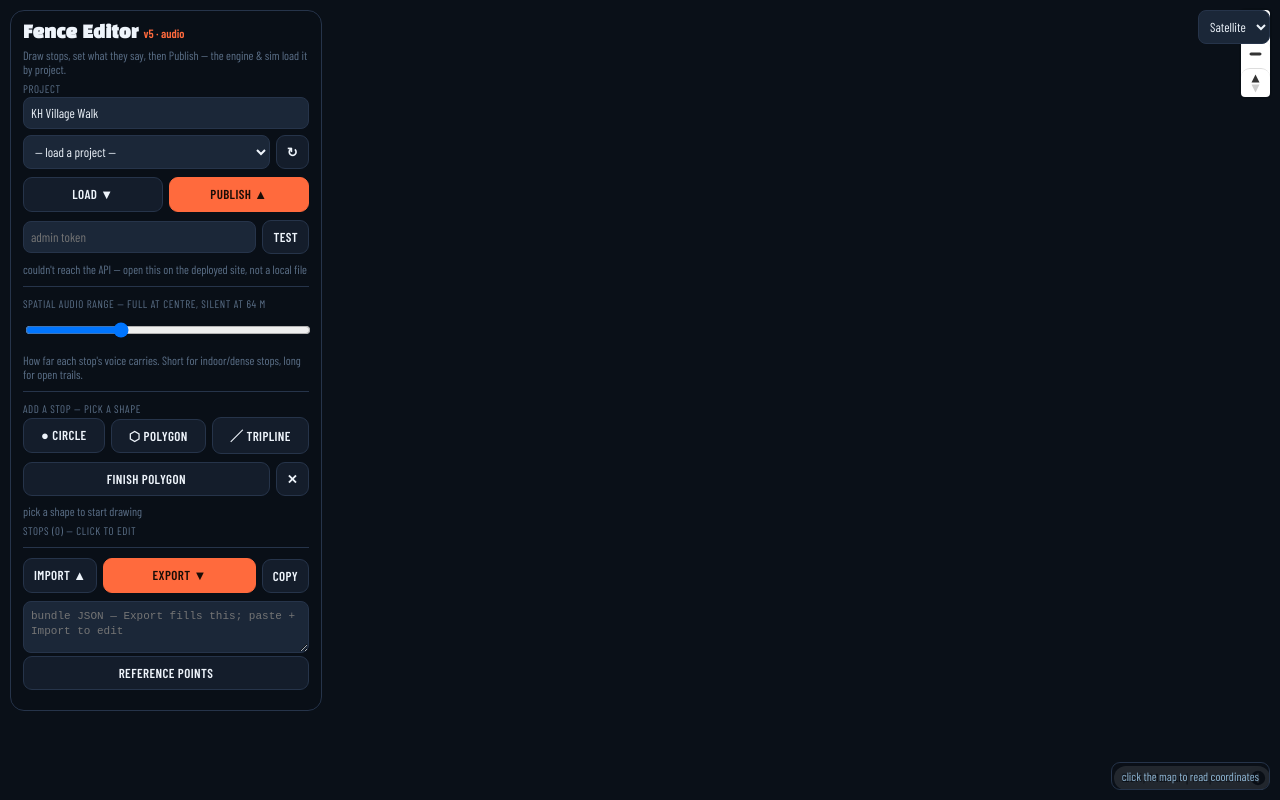
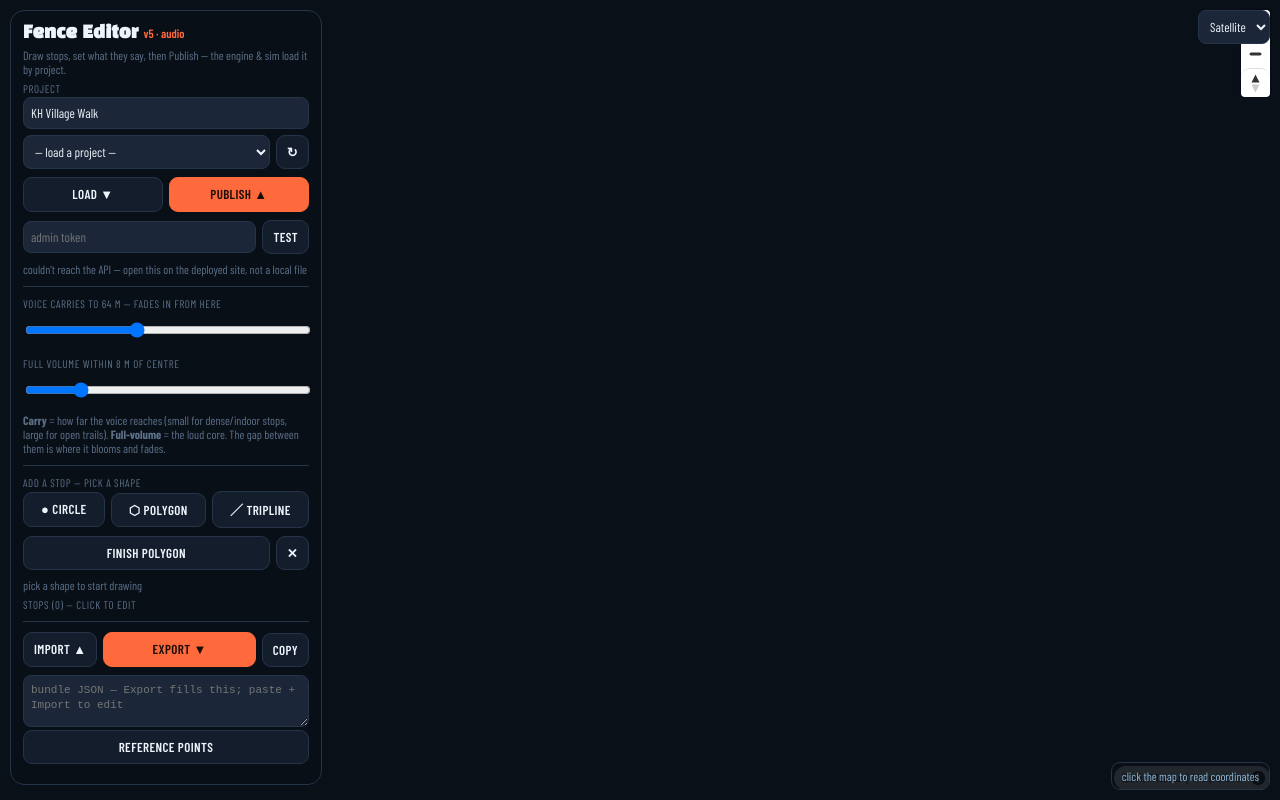
Before and after one commit to garyjolivet-cloud/geofence-platform, a plain HTML site: page fence-editor.html in a window 1280 px wide. Drawn offline with nearby package versions, Linux system fonts and the light colour scheme; no server answers.

Commit message:
Add files via upload

```diff
--- a/fence-editor.html
+++ b/fence-editor.html
@@ -78,9 +78,11 @@
   </div>
   <div class="hint" id="platStatus">Publish saves to D1; open the engine with ?project=&lt;id&gt;</div>
   <hr>
-  <label class="k">spatial audio range — full at centre, silent at <span id="audioRangeV">64</span> m</label>
-  <div class="slider"><input type="range" id="audioRange" min="20" max="160" value="64" step="2" style="width:100%"></div>
-  <div class="hint">How far each stop's voice carries. Short for indoor/dense stops, long for open trails.</div>
+  <label class="k">voice carries to <span id="audioRangeV">64</span> m — fades in from here</label>
+  <div class="slider"><input type="range" id="audioRange" min="6" max="160" value="64" step="2" style="width:100%"></div>
+  <label class="k" style="margin-top:8px">full volume within <span id="audioClearV">8</span> m of centre</label>
+  <div class="slider"><input type="range" id="audioClear" min="2" max="40" value="8" step="1" style="width:100%"></div>
+  <div class="hint"><b>Carry</b> = how far the voice reaches (small for dense/indoor stops, large for open trails). <b>Full-volume</b> = the loud core. The gap between them is where it blooms and fades.</div>
 
   <hr>
   <label class="k">add a stop — pick a shape</label>
@@ -406,8 +408,10 @@ function clearToken(){ try{ sessionStorage.removeItem("gp.admin"); }catch(e){}
 // restore a saved token into the visible field on load
 (function(){ try{ const t=sessionStorage.getItem("gp.admin"); const el=document.getElementById("adminTok");
   if(t && el) el.value=t; }catch(e){} })();
-// spatial audio range slider — live label
+// spatial audio range sliders — live labels
 (function(){ const s=document.getElementById("audioRange"), v=document.getElementById("audioRangeV");
+  if(s) s.oninput=()=>{ v.textContent=s.value; }; })();
+(function(){ const s=document.getElementById("audioClear"), v=document.getElementById("audioClearV");
   if(s) s.oninput=()=>{ v.textContent=s.value; }; })();
 // Test button: verify the token against the server, plainly
 document.getElementById("tokTest").onclick=async()=>{
@@ -528,6 +532,7 @@ function exportBundle(){
               name:document.getElementById("projName").value||"Project",
               ref:[+ref[1].toFixed(6),+ref[0].toFixed(6)],
               spatialRangeM:+document.getElementById("audioRange").value,
+              spatialClearM:+document.getElementById("audioClear").value,
               zones:zones.map(zoneToEngine) };
   document.getElementById("out").value=JSON.stringify(out,null,2);
   return out;
@@ -567,6 +572,7 @@ document.getElementById("importBtn").onclick=()=>{
     zones=b.zones.map(engineToZone); sel=-1;
     if(b.name) document.getElementById("projName").value=b.name;
     if(b.spatialRangeM){ document.getElementById("audioRange").value=b.spatialRangeM; document.getElementById("audioRangeV").textContent=b.spatialRangeM; }
+    if(b.spatialClearM){ document.getElementById("audioClear").value=b.spatialClearM; document.getElementById("audioClearV").textContent=b.spatialClearM; }
     render(); refreshProps();
     const c=zones.length?zoneCenterLonLat(zones[0]):REF; map.flyTo({center:c,zoom:16});
     document.getElementById("status").textContent="imported "+zones.length+" stops — click one to edit";
```
